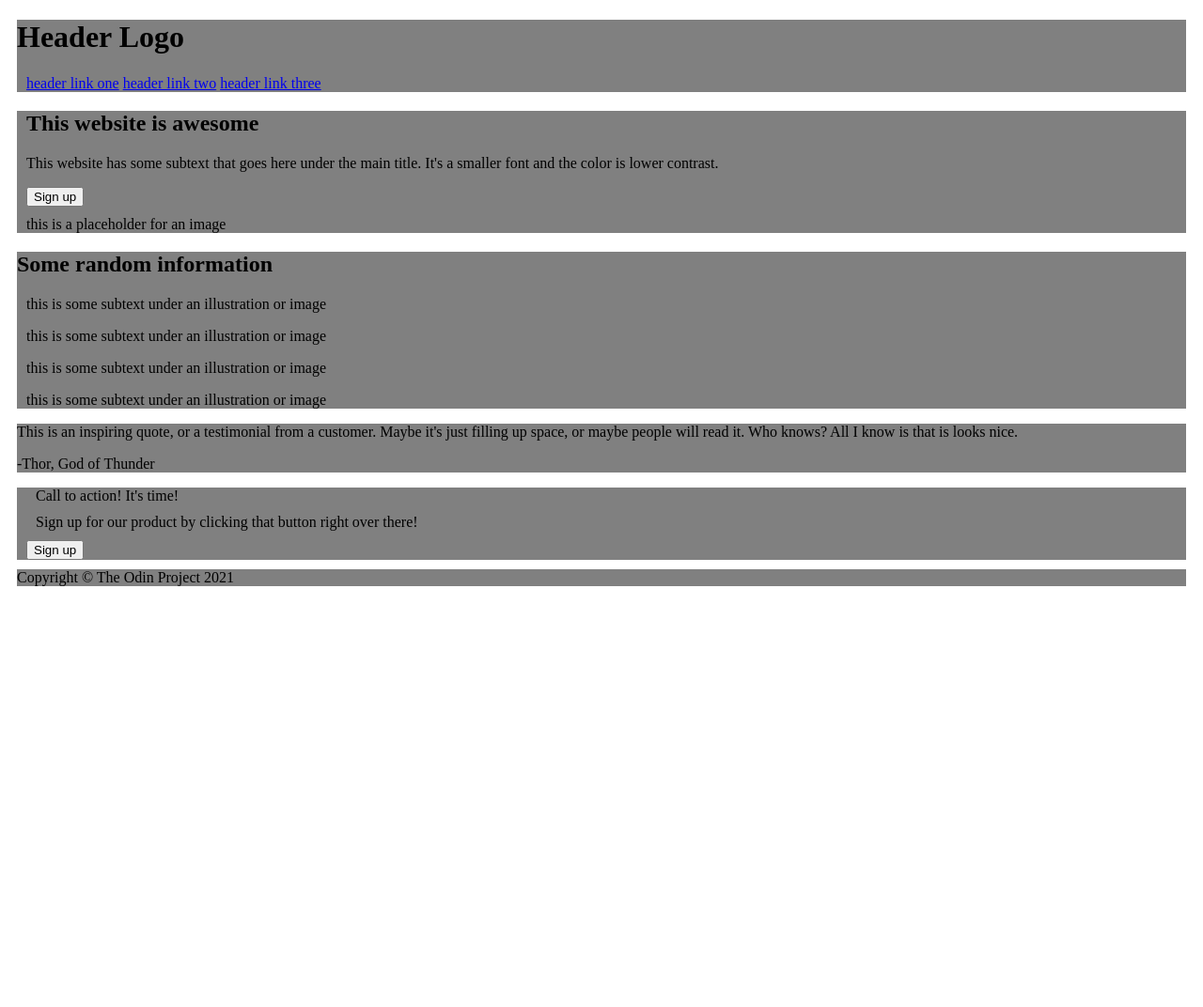
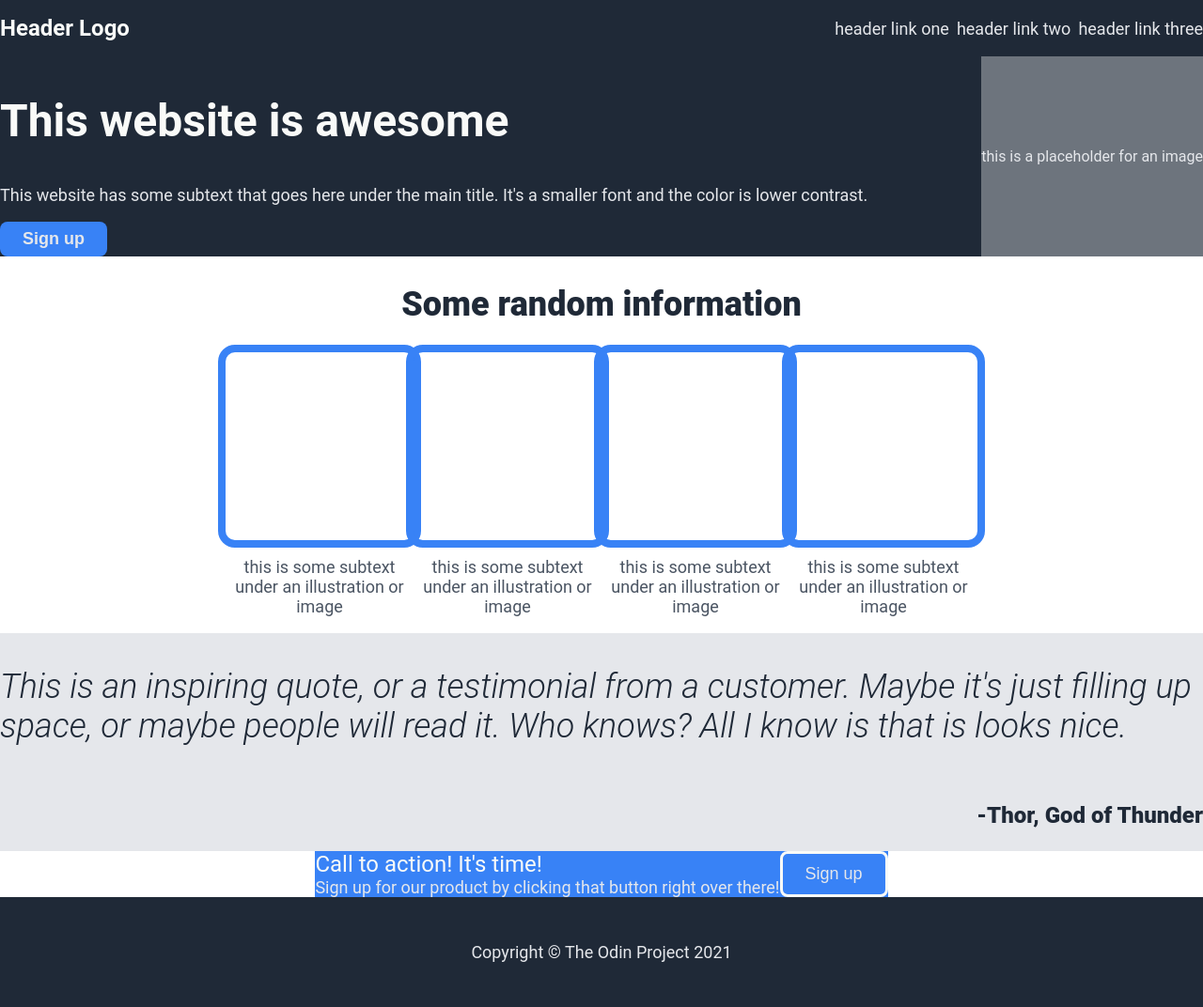
Before and after one commit to syoushin-mono/odin-landing-page, a plain HTML site: page index.html in a window 1280 px wide. Shown: the whole page at 94% size. Before the commit the page ends 800 px from the top, so only its background shows below. Drawn offline with Linux system fonts and the light colour scheme.

Commit message:
Block out webpage flex layout Minor adjustments were made to some classes in index.html to allow certain page elements to be aligned properly with flexbox.

```diff
--- a/index.html
+++ b/index.html
@@ -6,6 +6,7 @@
         <title>Home | Odin Landing Page</title>
     </head>
     <body>
+        <div class="container-opening">
             <div class="header">
                 <h1>Header Logo</h1>
                 <div class="head-links">
@@ -21,26 +22,30 @@
                     <p>This website has some subtext that goes here under the main title. It's a smaller font and the color is lower contrast.</p>
                     <button>Sign up</button>
                 </div>
-            <div>this is a placeholder for an image</div>
+                <div class="hero-image">this is a placeholder for an image</div>
             </div>
+        </div>
+
 
         <div class="container-info">
             <h2>Some random information</h2>
+            <div class="panel-container">
                 <div class="info-panel">
                     <div class="info-image"></div>
-                <p class="info-subtext">this is some subtext under an illustration or image</p>
+                    <p>this is some subtext under an illustration or image</p>
                 </div>
                 <div class="info-panel">
                     <div class="info-image"></div>
-                <p class="info-subtext">this is some subtext under an illustration or image</p>
+                    <p>this is some subtext under an illustration or image</p>
                 </div>
                 <div class="info-panel">
                     <div class="info-image"></div>
-                <p class="info-subtext">this is some subtext under an illustration or image</p>
+                    <p>this is some subtext under an illustration or image</p>
                 </div>
                 <div class="info-panel">
                     <div class="info-image"></div>
-                <p class="info-subtext">this is some subtext under an illustration or image</p>
+                    <p>this is some subtext under an illustration or image</p>
+                </div>
             </div>
         </div>
 
@@ -51,8 +56,10 @@
 
         <div class="container-action">
             <div class="action-banner">
+                <div class="action-banner-text">
                     <div class="action-text">Call to action! It's time!</div>
                     <div class="action-subtext">Sign up for our product by clicking that button right over there!</div>
+                </div>
                 <button class="action-button">Sign up</button>
             </div>
         </div>
--- a/styles.css
+++ b/styles.css
@@ -1,3 +1,10 @@
+/*
+    Note to self:
+    Preview the webpage at 80%
+    size when comparing with the
+    layout reference.
+*/
+
 html {
     box-sizing: border-box;
 }
@@ -8,7 +15,177 @@ html {
     box-sizing: inherit;
 }
 
-body div {
-    background-color: gray;
-    margin: 10px;
+body {
+    font-family: Roboto, sans-serif;
+    min-height: 100vh;
+    margin: 0;
+    display: flex;
+    flex-direction: column;
+    justify-content: space-between;
 }
+button {
+    color: #e5e7eb;
+    background-color: #3882f6;
+    padding: 8px 24px;
+    border-radius: 8px;
+    font-size: 18px;
+}
+
+.container-opening {
+    display: flex;
+    flex-direction: column;
+    background-color: #1f2937;
+}
+
+.header {
+    display: flex;
+    align-items: center;
+    justify-content: space-between;
+    color: #f9faf8;
+}
+
+.header h1 {
+    font-size: 24px;
+}
+
+.head-links {
+    display: flex;
+    gap: 8px;
+    font-size: 18px;
+}
+
+.head-links a {
+    color: #e5e7eb;
+    text-decoration: none;
+}
+
+.container-hero {
+    display: flex;
+    justify-content: space-between;
+}
+
+.hero-text {
+
+}
+
+.hero-text h2 {
+    color: #f9faf8;
+    font-size: 48px;
+    font-weight: 900px;
+}
+
+.hero-text p {
+    font-size: 18px;
+    color: #e5e7eb;
+}
+
+.hero-text button {
+    border: 0;
+    font-weight: bold;
+}
+
+.hero-image {
+    background-color: #6d747d;
+    color: #e5e7eb;
+    display: flex;
+    justify-content: center;
+    align-items: center;
+}
+
+.container-info {
+    display: flex;
+    flex-direction: column;
+    align-items: center;
+}
+
+.container-info h2 {
+    color: #1f2937;
+    font-size: 36px;
+    font-weight: 900;
+}
+
+.panel-container {
+    display: flex;
+}
+
+.info-panel {
+    display: flex;
+    flex-direction: column;
+    align-items: center;
+}
+
+.info-panel p {
+    color: #4b5563;
+    font-size: 18px;
+    max-width: 200px;
+    text-align: center;
+}
+
+.info-image {
+    outline: 8px solid #3882f6;
+    border-radius: 10px;
+    width: 200px;
+    height: 200px;
+}
+
+.container-quote {
+    display: flex;
+    flex-direction: column;
+    align-items: center;
+    background-color: #e5e7eb;
+}
+
+.quote-text {
+    color: #1f2937;
+    font-size: 36px;
+    font-style: italic;
+    font-weight: 300;
+}
+
+.quote-source-text {
+    color: #1f2937;
+    font-size: 24px;
+    font-weight: 900;
+    align-self: flex-end;
+}
+
+.container-action {
+    display: flex;
+    align-content: center;
+    justify-content: center;
+}
+
+.action-banner {
+    display: flex;
+    background-color: #3882f6;
+}
+
+.action-banner-text {
+    display: flex;
+    flex-direction: column;
+}
+
+.action-text {
+    color: #f9faf8;
+    font-size: 24px;
+}
+
+.action-subtext {
+    color: #e5e7eb;
+    font-size: 18px;
+}
+
+.action-banner button {
+    border: #f9faf8 solid 3px;
+}
+
+
+.footer {
+    display: flex;
+    background-color: #1f2937;
+    color: #e5e7eb;
+    font-size: 18px;
+    justify-content: center;
+    align-items: center;
+    padding: 48px;
+}
```
Lines whose indentation alone changed are shown as unchanged.
